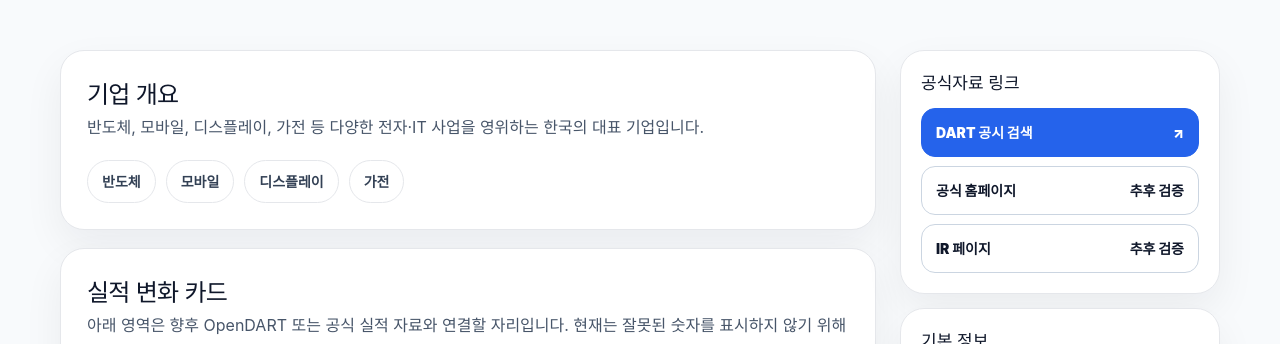
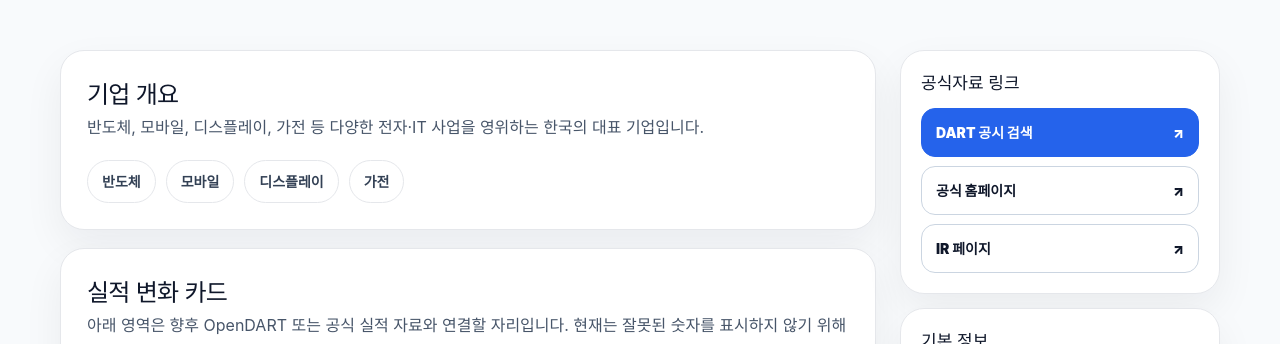
Before and after one commit to junyoung9394/biz100-radar, a Next.js app: page /kr/company/samsung-electronics in a window 1280 px wide. Shown: the part 545-889 px from the top of the page. Built offline with nearby package versions, Linux system fonts and the light colour scheme.

Commit message:
Add official website and IR links

```diff
--- a/app/kr/company/[slug]/page.tsx
+++ b/app/kr/company/[slug]/page.tsx
@@ -47,6 +47,9 @@
     notFound();
   }
 
+  const hasOfficialWebsite = Boolean(company.officialWebsite);
+  const hasIrUrl = Boolean(company.irUrl);
+
   return (
     <main>
       <section className="container detail-hero">
@@ -61,7 +64,8 @@
               <span className="badge">KR Company · 정보 제공 페이지</span>
               <h1>{company.name}</h1>
               <div className="meta">
-                상장시장: {company.market} · 종목코드: {company.ticker} · 업종: {company.industry}
+                상장시장: {company.market} · 종목코드: {company.ticker} · 업종:{" "}
+                {company.industry}
               </div>
             </div>
           </div>
@@ -95,7 +99,8 @@
             <h2>실적 변화 카드</h2>
             <p>
               아래 영역은 향후 OpenDART 또는 공식 실적 자료와 연결할 자리입니다.
-              현재는 잘못된 숫자를 표시하지 않기 위해 공식자료 연결 예정 상태로 표시합니다.
+              현재는 잘못된 숫자를 표시하지 않기 위해 공식자료 연결 예정 상태로
+              표시합니다.
             </p>
 
             <div className="metric-grid">
@@ -131,8 +136,9 @@
           </section>
 
           <section className="notice">
-            이 페이지는 기업의 사업 개요와 공식자료 링크를 정리하는 정보성 페이지입니다.
-            매수·매도 추천, 목표가, 수익률 전망을 제공하지 않습니다.
+            이 페이지는 기업의 사업 개요와 공식자료 링크를 정리하는 정보성
+            페이지입니다. 매수·매도 추천, 목표가, 수익률 전망을 제공하지
+            않습니다.
           </section>
         </article>
 
@@ -150,15 +156,39 @@
               <span>↗</span>
             </a>
 
+            {hasOfficialWebsite ? (
+              <a
+                className="side-link"
+                href={company.officialWebsite}
+                target="_blank"
+                rel="noopener noreferrer"
+              >
+                <span>공식 홈페이지</span>
+                <span>↗</span>
+              </a>
+            ) : (
               <div className="side-link">
                 <span>공식 홈페이지</span>
-              <span>추후 검증</span>
+                <span>검증 예정</span>
               </div>
+            )}
 
+            {hasIrUrl ? (
+              <a
+                className="side-link"
+                href={company.irUrl}
+                target="_blank"
+                rel="noopener noreferrer"
+              >
+                <span>IR 페이지</span>
+                <span>↗</span>
+              </a>
+            ) : (
               <div className="side-link">
                 <span>IR 페이지</span>
-              <span>추후 검증</span>
+                <span>검증 예정</span>
               </div>
+            )}
           </div>
 
           <div className="card side-box">
--- a/data/companies.ts
+++ b/data/companies.ts
@@ -45,6 +45,95 @@
   return `https://dart.fss.or.kr/dsab007/main.do?option=corp&textCrpNm=${encodeURIComponent(companyName)}`;
 }
 
+const companyOfficialLinks: Record<
+  string,
+  {
+    officialWebsite: string;
+    irUrl: string;
+  }
+> = {
+  "samsung-electronics": {
+    officialWebsite: "https://www.samsung.com/sec/",
+    irUrl: "https://www.samsung.com/sec/ir/"
+  },
+  "hyundai-motor": {
+    officialWebsite: "https://www.hyundai.com/worldwide/ko",
+    irUrl: "https://www.hyundai.com/worldwide/ko/company/ir"
+  },
+  "sk-hynix": {
+    officialWebsite: "https://www.skhynix.com/",
+    irUrl: "https://www.skhynix.com/ir/UI-FR-IR01/"
+  },
+  "lg-energy-solution": {
+    officialWebsite: "https://www.lgensol.com/kr/index",
+    irUrl: "https://www.lgensol.com/kr/ir"
+  },
+  kia: {
+    officialWebsite: "https://www.kia.com/kr",
+    irUrl: "https://worldwide.kia.com/kr/company/ir"
+  },
+  naver: {
+    officialWebsite: "https://www.navercorp.com/",
+    irUrl: "https://www.navercorp.com/investment"
+  },
+  kakao: {
+    officialWebsite: "https://www.kakaocorp.com/",
+    irUrl: "https://www.kakaocorp.com/ir/main"
+  },
+  "posco-holdings": {
+    officialWebsite: "https://www.posco-inc.com/",
+    irUrl: "https://www.posco-inc.com/poscoinc/v4/kor/investor/s91e1000100c.jsp"
+  },
+  "hanwha-aerospace": {
+    officialWebsite: "https://www.hanwhaaerospace.co.kr/",
+    irUrl: "https://www.hanwhaaerospace.co.kr/kor/investors/irData.do"
+  },
+  "hyundai-mobis": {
+    officialWebsite: "https://www.mobis.com/kr/index.do",
+    irUrl: "https://www.mobis.com/kr/ir/irdisclosure.do"
+  },
+  "lg-chem": {
+    officialWebsite: "https://www.lgchem.com/",
+    irUrl: "https://www.lgchem.com/company/investment-information/ir-events"
+  },
+  "samsung-sdi": {
+    officialWebsite: "https://www.samsungsdi.co.kr/",
+    irUrl: "https://www.samsungsdi.co.kr/ir/main.html"
+  },
+  "samsung-biologics": {
+    officialWebsite: "https://samsungbiologics.com/",
+    irUrl: "https://samsungbiologics.com/ir/overview"
+  },
+  celltrion: {
+    officialWebsite: "https://www.celltrion.com/",
+    irUrl: "https://www.celltrion.com/ko-kr/investment/ir"
+  },
+  "samsung-c-and-t": {
+    officialWebsite: "https://www.samsungcnt.com/",
+    irUrl: "https://www.samsungcnt.com/ir/overview.do"
+  },
+  "hd-hyundai": {
+    officialWebsite: "https://www.hd-hyundai.com/",
+    irUrl: "https://www.hd-hyundai.com/investor"
+  },
+  "hd-korea-shipbuilding": {
+    officialWebsite: "https://www.hd-ksoe.com/",
+    irUrl: "https://www.hd-ksoe.com/ir"
+  },
+  "hyundai-heavy-industries": {
+    officialWebsite: "https://www.hhi.co.kr/",
+    irUrl: "https://www.hhi.co.kr/ir"
+  },
+  "doosan-enerbility": {
+    officialWebsite: "https://www.doosanenerbility.com/",
+    irUrl: "https://www.doosanenerbility.com/kr/investors"
+  },
+  "lg-electronics": {
+    officialWebsite: "https://www.lge.co.kr/",
+    irUrl: "https://www.lg.com/global/investor-relations"
+  }
+};
+
 function createCompany(raw: RawCompany): Company {
   const [slug, name, initials, market, ticker, industry, businessSummary, keyBusinesses] = raw;
 
@@ -60,8 +149,8 @@
     businessSummary,
     keyBusinesses,
     dartSearchUrl: makeDartSearchUrl(name),
-    officialWebsite: "",
-    irUrl: "",
+    officialWebsite: companyOfficialLinks[slug]?.officialWebsite ?? "",
+    irUrl: companyOfficialLinks[slug]?.irUrl ?? "",
     identifiers: {
       ticker,
       stockCode: ticker
```
Lines whose indentation alone changed are shown as unchanged.
